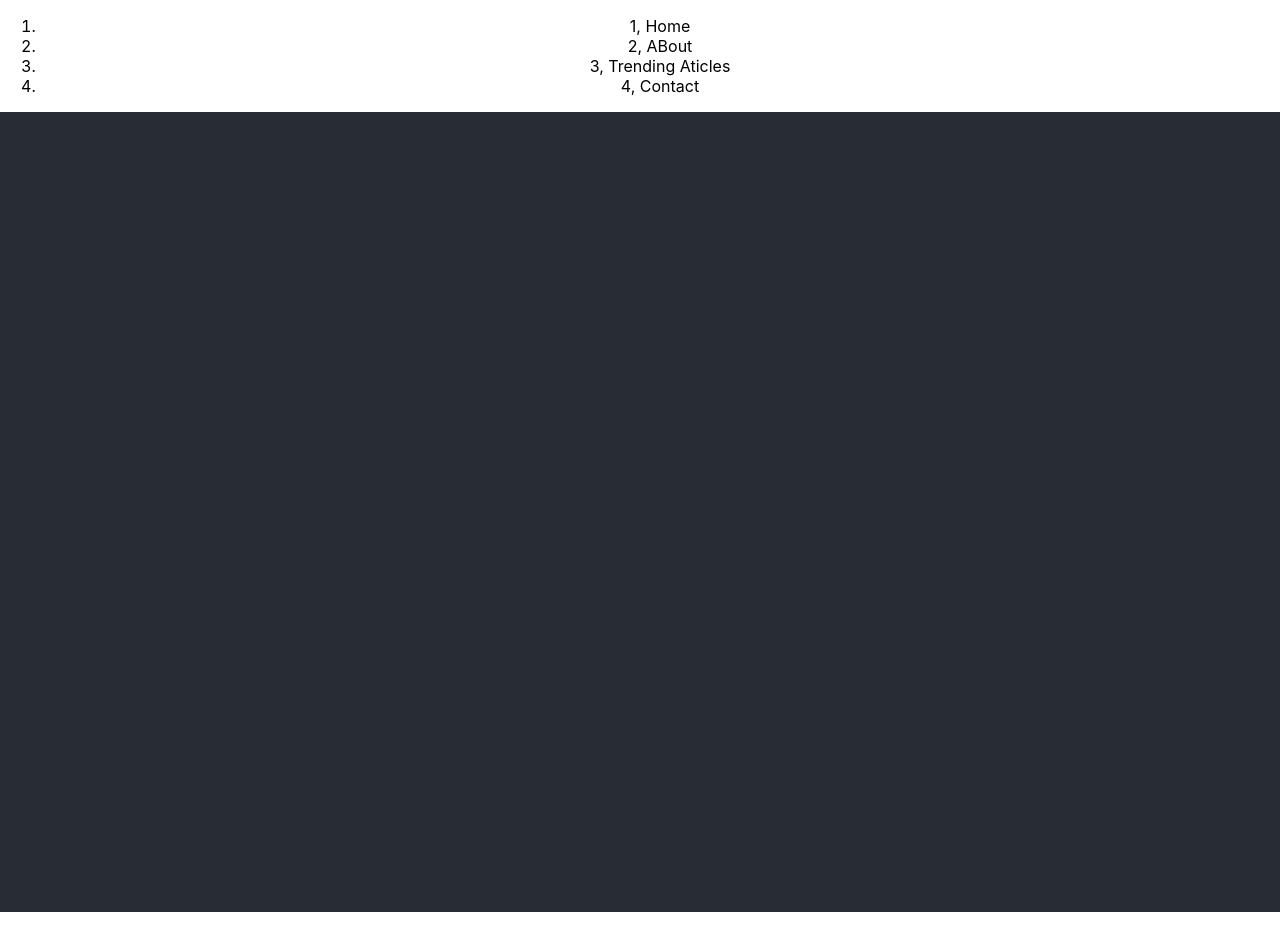
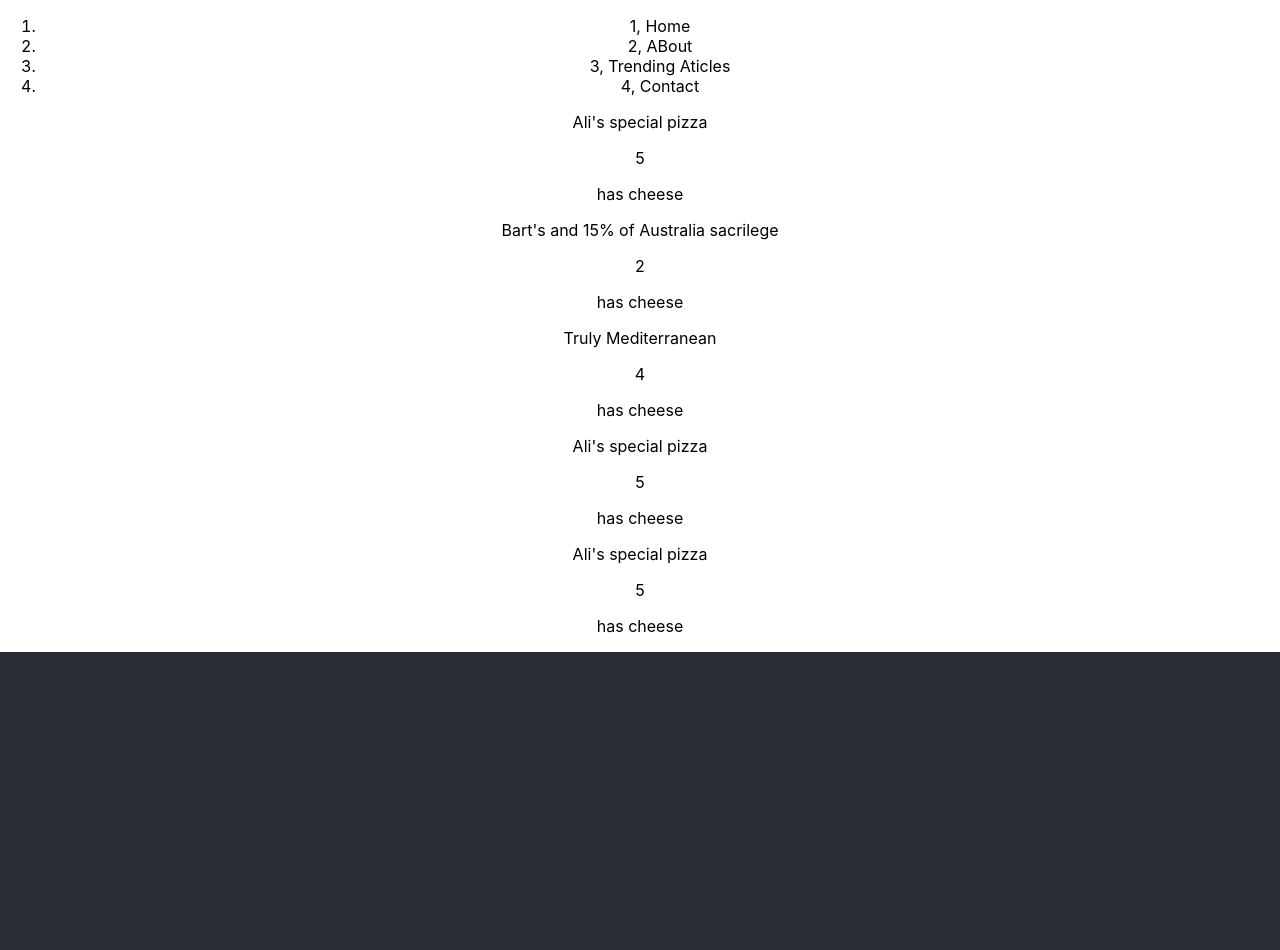
Before and after one commit to Bartan89/feed-of-BOA, a React (Create React App) app: page / in a window 1280 px wide. Shown: the top 950 px of the page. Before the commit the page ends 912 px from the top, so only its background shows below. Built offline with nearby package versions, Linux system fonts and the light colour scheme.

Commit message:
drafted component for dummy data

```diff
--- a/src/App.js
+++ b/src/App.js
@@ -1,5 +1,7 @@
 import React from "react";
 import MenuItem from "./components/MenuItem";
+import Post from "./components/Post";
+import pizzaData from "./data/pizza.json";
 
 import "./App.css";
 
@@ -15,6 +17,17 @@ function App() {
         })}
       </ol>
 
+      {pizzaData.map((pizza) => {
+        console.log(pizza);
+        return (
+          <Post
+            name={pizza.name}
+            popularity={pizza.popularity}
+            description={pizza.cheese}
+          />
+        );
+      })}
+
       <header className="App-header"></header>
     </div>
   );
--- /dev/null
+++ b/src/components/Post.js
@@ -0,0 +1,11 @@
+import React from "react";
+
+export default function Post(props) {
+  return (
+    <div>
+      <p>{props.name}</p>
+      <p>{props.popularity}</p>
+      <p>{props.description === true ? "has cheese" : "no cheese"}</p>
+    </div>
+  );
+}
--- a/src/data/pizza.json
+++ b/src/data/pizza.json
@@ -11,9 +11,9 @@
     "base": "thin",
     "sauce": "tomato",
     "toppings": ["pineapple", "ham"],
-    "name": "Bart's sacrilege",
+    "name": "Bart's and 15% of Australia sacrilege",
     "cheese": true,
-    "popularity": 1
+    "popularity": 2
   },
   {
     "base": "thin",
```
